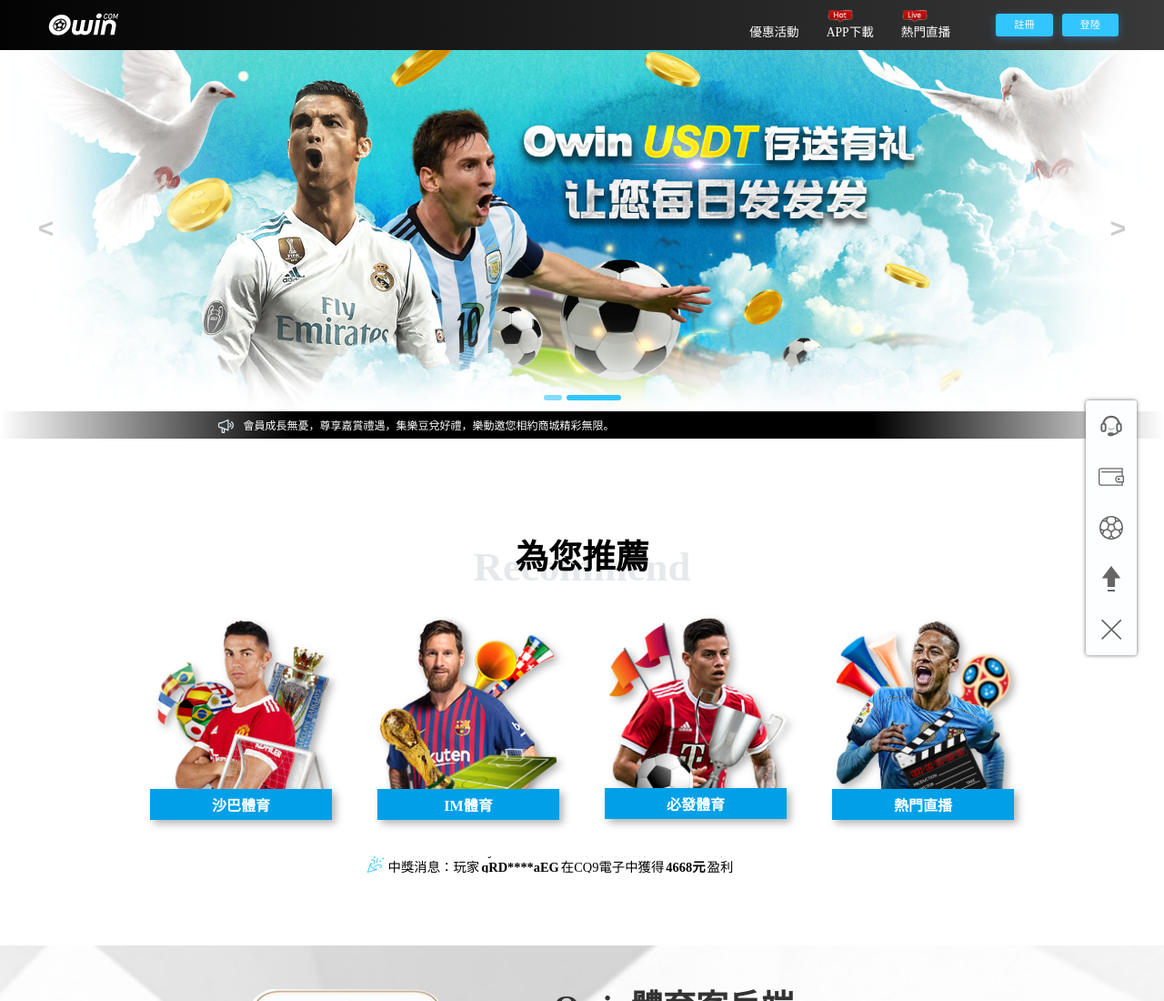
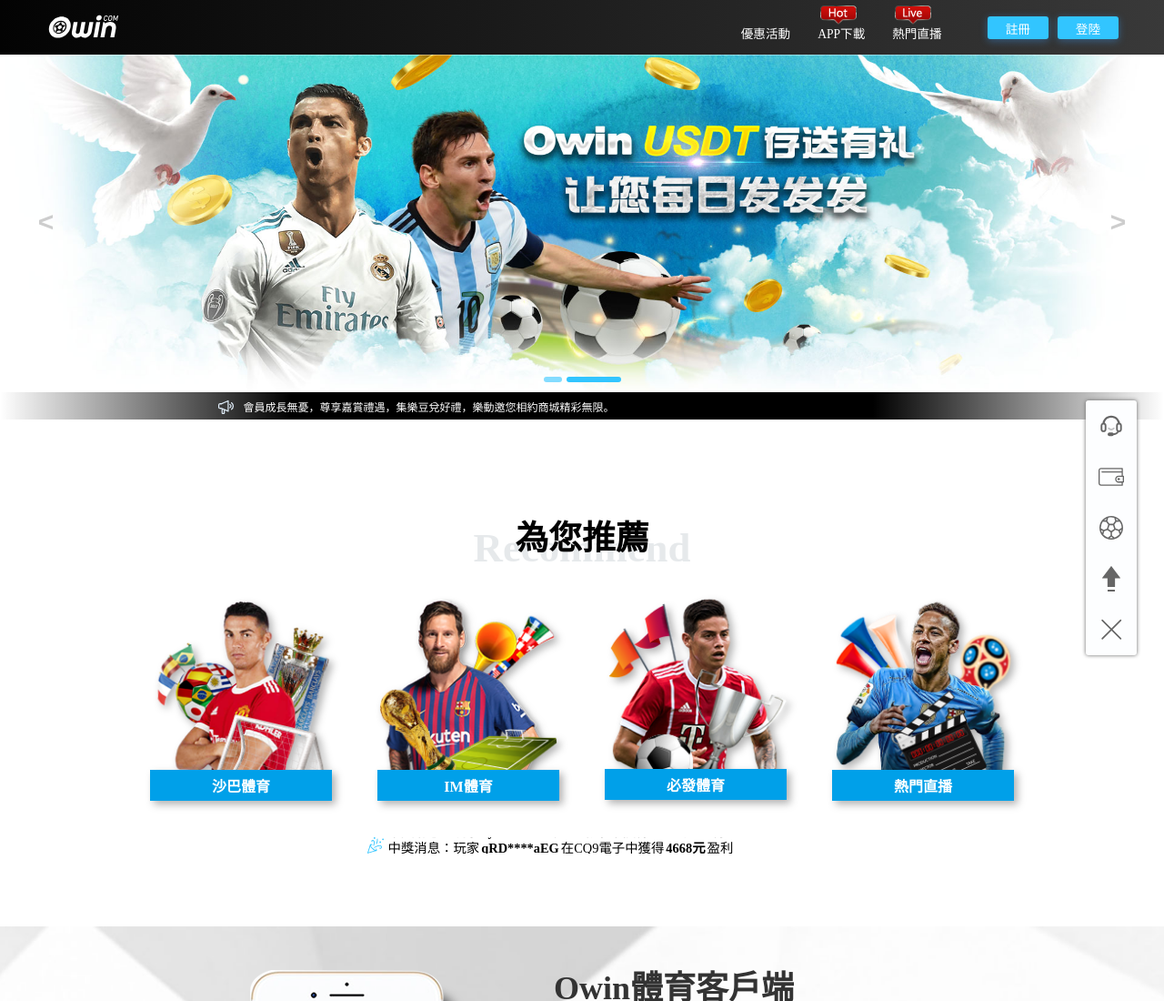
Before and after one commit to cheenlam/owin, a plain HTML site: page index.html in a window 1280 px wide. Shown: the top 1100 px of the page at 91% size. Drawn offline with nearby package versions, Linux system fonts and the light colour scheme; a web font is replaced by a local one.

Commit message:
no message

```diff
--- a/css/_main.scss
+++ b/css/_main.scss
@@ -125,7 +125,7 @@ input {
         color: #999;
         background: linear-gradient(to right, #030303, #393939);
         .inner {
-            height: 55px;
+            height: 60px;
             display: flex;
             align-items: center;
             justify-content: space-between;
@@ -159,12 +159,13 @@ input {
                     }
                     &::before{
                         content: '';
-                        width: 30px;
-                        height: 18px;
+                        width: 46px;
+                        height: 27px;
                         background: no-repeat center /cover;
                         position: absolute;
-                        top: -3px;
+                        top: -11px;
                         left: 0;
+                        animation: flashing 1s infinite;
                     }
                     &.hot::before{
                         background-image: url(../images/icon/tag_hot.png);
@@ -182,6 +183,10 @@ input {
                 height: 25px;
                 flex-shrink: 0;
                 display: flex;
+                .btn{
+                    font-size: 0.85rem;
+                }
+
                 .btn + .btn {
                     margin-left: 10px;
                 }
@@ -974,3 +979,8 @@ input {
         }
     }
 }
+
+@keyframes flashing{
+    0%,100%{opacity: 1;}
+    50%{opacity: 0.2;}
+}
--- a/css/_swipeslider.scss
+++ b/css/_swipeslider.scss
@@ -2,7 +2,7 @@
     width: 100%;
     max-width: 1920px;
     margin: auto;
-    height: calc(100vw * 0.31);
+    height: calc(100vw * 0.29);
     position: relative;
     overflow: hidden;
     display: block;
```
Also changed, not shown: css/all.css, 1 other file.
